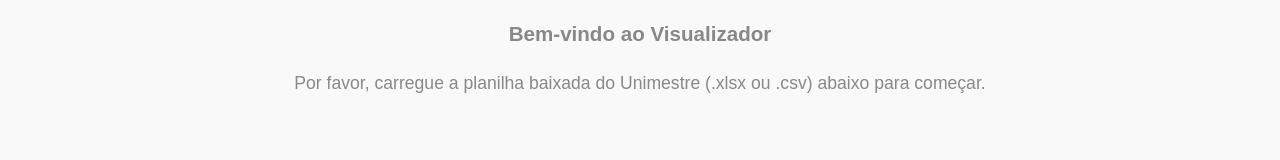
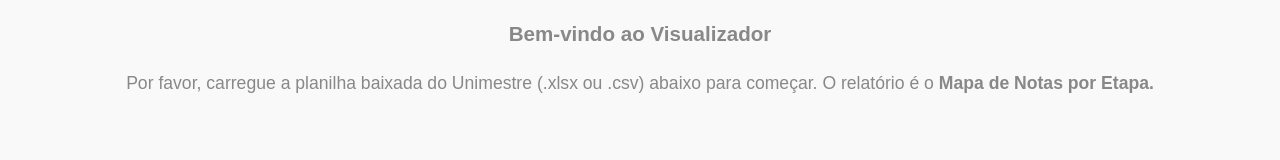
Before and after one commit to leeandersonaz09/Tela-Conselho-de-Classe, a React (Vite) app: page / in a window 1280 px wide. Shown: the part 166-326 px from the top of the page. Built offline with nearby package versions, Linux system fonts and the light colour scheme.

Commit message:
Update App.jsx

```diff
--- a/src/App.jsx
+++ b/src/App.jsx
@@ -313,8 +313,9 @@ function App() {
           <div className="info-message" style={{ marginTop: "50px" }}>
             <h3>Bem-vindo ao Visualizador</h3>
             <p>
-              Por favor, carregue a planilha baixada do Unimestre (.xlsx ou .csv)
-              abaixo para começar.
+              Por favor, carregue a planilha baixada do Unimestre (.xlsx ou
+              .csv) abaixo para começar. O relatório é o{" "}
+              <b>Mapa de Notas por Etapa.</b>
             </p>
           </div>
         )}
```
